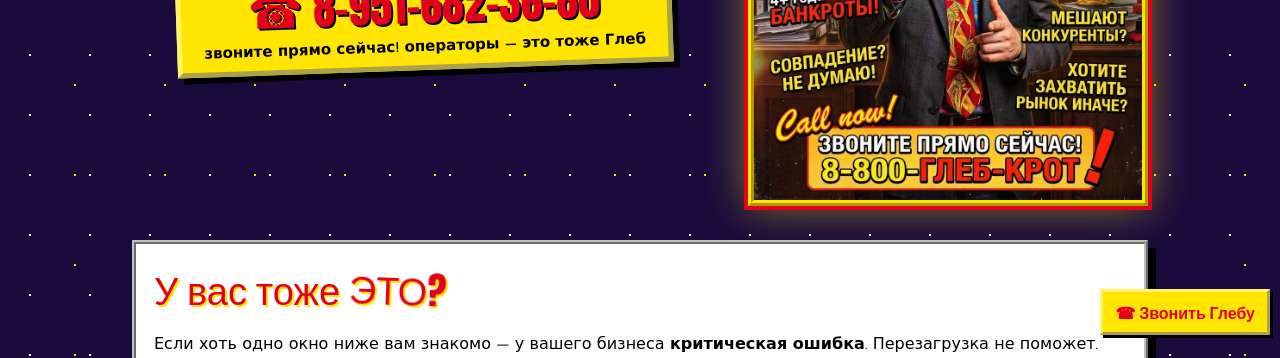
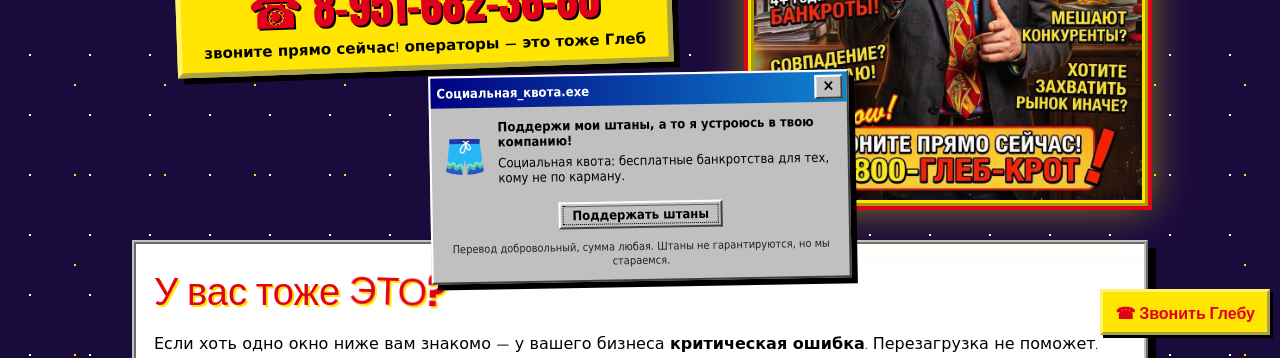
Before and after one commit to glalker/glebankrotstvo, a plain HTML site: page index.html in a window 1280 px wide. Shown: the part 455-813 px from the top of the page. Drawn offline with Linux system fonts and the light colour scheme.

Commit message:
Popups: 2 times each, plus pants popup at page end
Updated promo popups logic to show fewer times and added scroll event to trigger display at the end of the page.

```diff
--- a/index.html
+++ b/index.html
@@ -416,12 +416,12 @@
 document.querySelectorAll('.win .btn95:not(.def)').forEach(function(b){
   b.addEventListener('click', function(){ alert('Ошибка 404: терпение не найдено.\n\nЛучше звоните Глебу: 8-951-682-36-80'); });
 });
-// promo popups on small screens: every 10s, alternating, 3 times each
+// promo popups on small screens: every 10s, alternating, 2 times each; pants once more at page end
 (function(){
   var mq=window.matchMedia('(min-width:1360px)');
   var pants=document.getElementById('pants'), diag=document.getElementById('diagnoz');
   if(!pants||!diag) return;
-  var seq=[pants,diag,pants,diag,pants,diag], i=0;
+  var seq=[pants,diag,pants,diag], i=0, endShown=false;
   function hideAll(){ pants.classList.remove('show'); diag.classList.remove('show'); }
   [pants,diag].forEach(function(e){
     var x=e.querySelector('.x');
@@ -439,6 +439,13 @@ document.querySelectorAll('.win .btn95:not(.def)').forEach(function(b){
     setTimeout(next,10000);
   }
   setTimeout(next,10000);
+  window.addEventListener('scroll',function(){
+    if(endShown||mq.matches) return;
+    var h=document.documentElement;
+    if(window.innerHeight+window.scrollY>=h.scrollHeight-40){
+      endShown=true; hideAll(); pants.classList.add('show');
+    }
+  },{passive:true});
 })();
 </script>
 </body>
```
